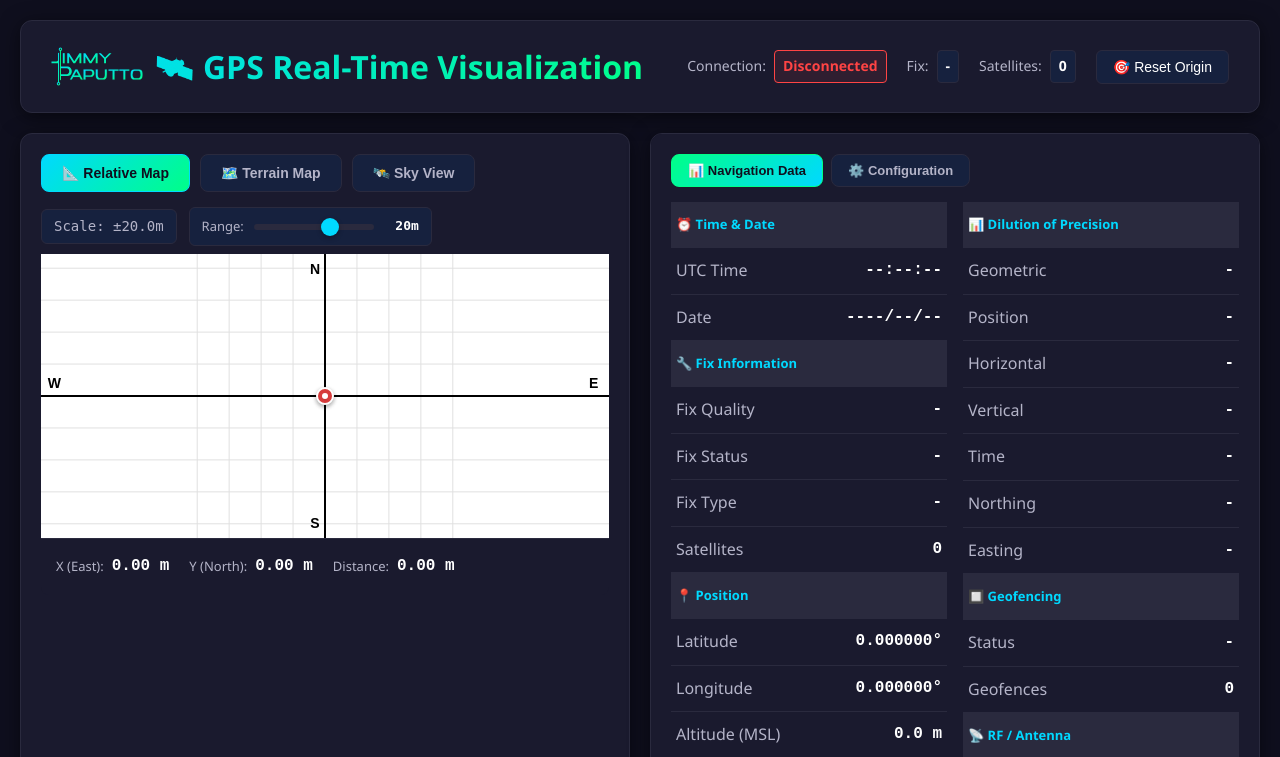
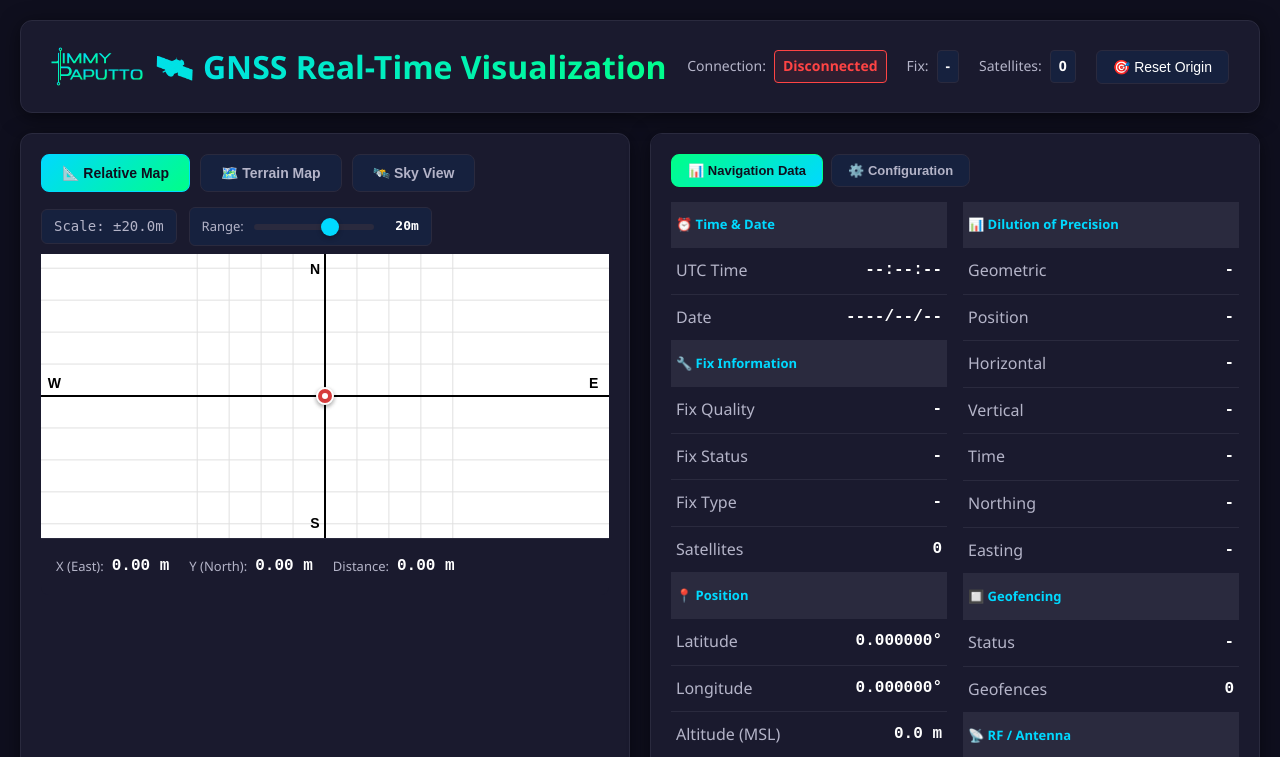
Before and after one commit to jimmypaputto/GnssHat, a Flask app: page / in a window 1280 px wide. Shown: the top 757 px of the page. Run offline with Flask 3, Linux system fonts and the light colour scheme; parts of the project's set-up code (start-up, migrations or seed data) failed here and were passed over; some libraries are stand-ins or nearby versions.

Commit message:
clean up

```diff
--- a/examples/Visualization/templates/index.html
+++ b/examples/Visualization/templates/index.html
@@ -3,7 +3,7 @@
 <head>
     <meta charset="UTF-8">
     <meta name="viewport" content="width=device-width, initial-scale=1.0">
-    <title>GPS Visualization - Jimmy Paputto</title>
+    <title>Jimmy Paputto GNSS</title>
     <link rel="stylesheet" href="https://unpkg.com/leaflet@1.9.4/dist/leaflet.css" />
     <link rel="stylesheet" href="{{ url_for('static', filename='css/style.css') }}">
     <script src="https://cdn.socket.io/4.5.4/socket.io.min.js"></script>
@@ -12,7 +12,7 @@
 <body>
     <div class="container">
         <header>
-            <h1><img src="/res/NazwaStos.svg" alt="Logo" class="header-logo"> 🛰️ GPS Real-Time Visualization</h1>
+            <h1><img src="/res/NazwaStos.svg" alt="Logo" class="header-logo"> 🛰️ GNSS Real-Time Visualization</h1>
             <div class="status-bar">
                 <div class="status-item">
                     <span class="status-label">Connection:</span>
```
